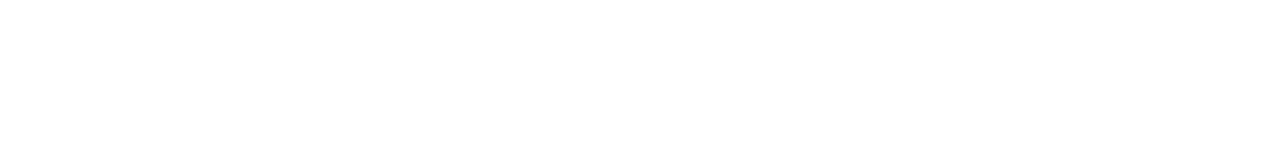
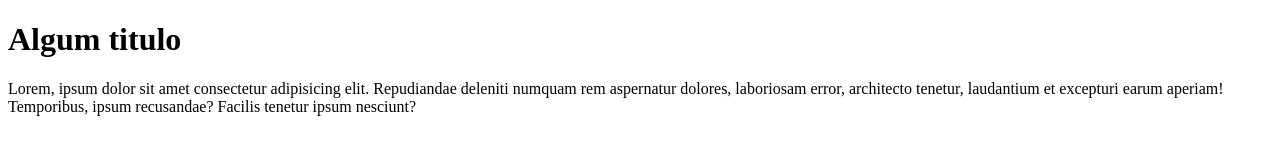
Before and after one commit to AdeiltonPereiraAlves/Git.test, a plain HTML site: page index.html in a window 1280 px wide. Drawn offline with Linux system fonts and the light colour scheme.

Commit message:
novo paragrafo

```diff
--- a/index.html
+++ b/index.html
@@ -7,6 +7,7 @@
     <title>Tutorial de Git</title>
 </head>
 <body>
-
+    <h1>Algum titulo</h1>
+    <p>Lorem, ipsum dolor sit amet consectetur adipisicing elit. Repudiandae deleniti numquam rem aspernatur dolores, laboriosam error, architecto tenetur, laudantium et excepturi earum aperiam! Temporibus, ipsum recusandae? Facilis tenetur ipsum nesciunt?</p>
 </body>
 </html>
```
